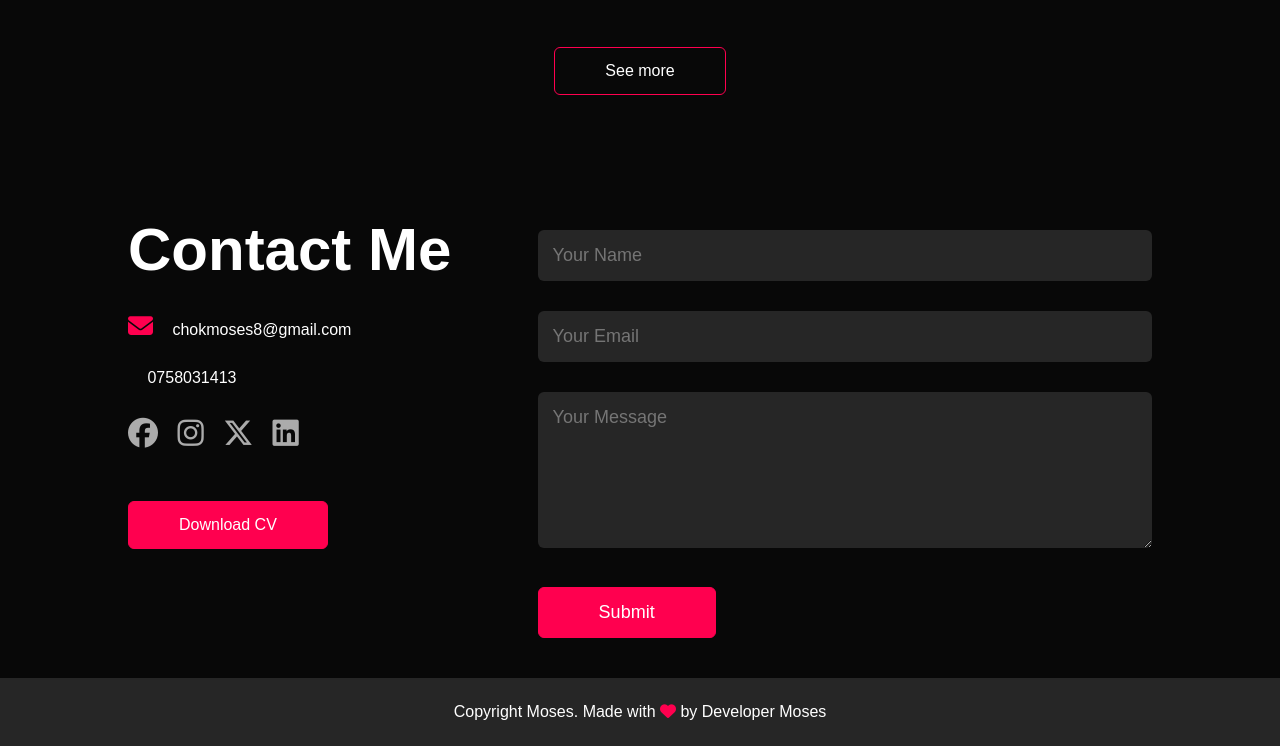
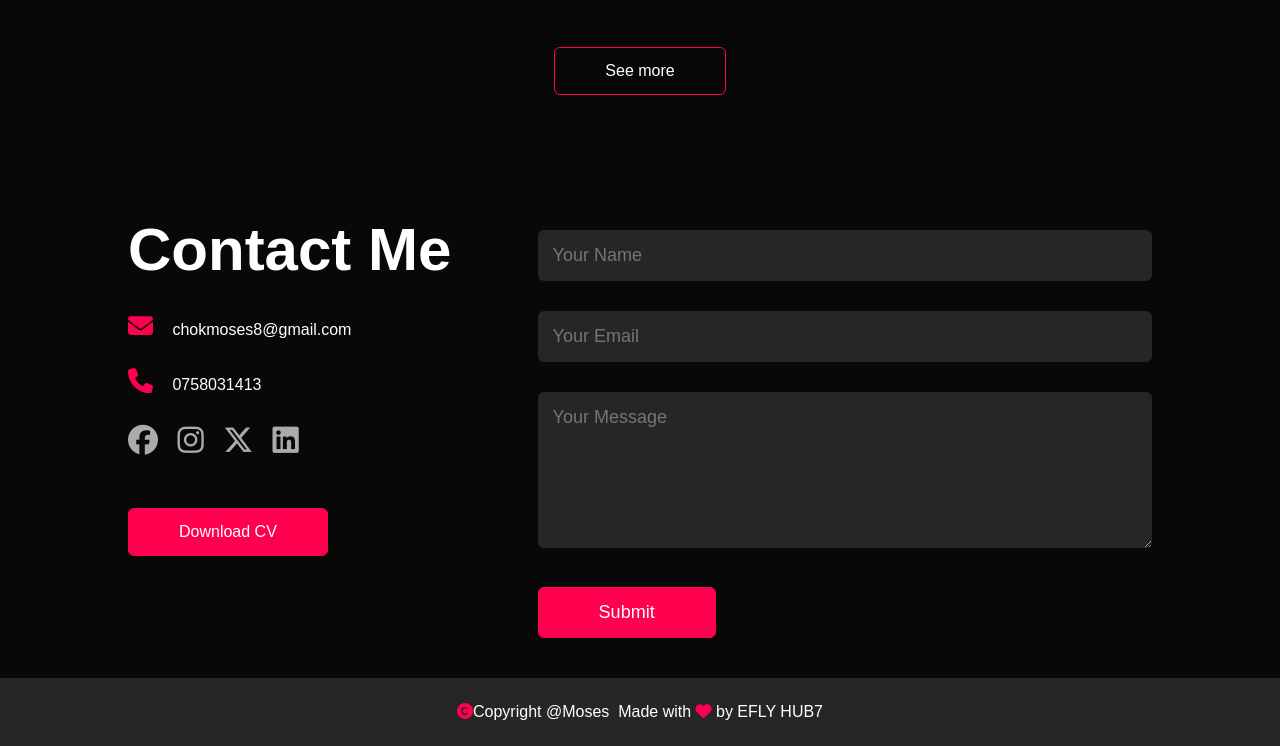
Before and after one commit to MosesAchok/Moses-s-Portfolio, a plain HTML site: page index.html in a window 1280 px wide. Shown: the part 2563-3309 px from the top of the page. Drawn offline with Linux system fonts and the light colour scheme; some icons are missing.

Commit message:
Update index.html

```diff
--- a/index.html
+++ b/index.html
@@ -154,7 +154,7 @@
             <div class="contact-left">
                 <h1 class="sub-title">Contact Me</h1>
                 <p><i class="fa-solid fa-envelope"></i> chokmoses8@gmail.com</p>
-                <p><i class="fa-solid fa-phone-office"></i> 0758031413</p>
+                <p><i class="fa-solid fa-phone"></i> 0758031413</p>
 
                 <div class="social-icons">
                 <a href="#"><i class="fa-brands fa-facebook"></i></a>
@@ -177,7 +177,7 @@
         </div>
     </div>
     <div class="copyright">
-        <p>Copyright Moses. Made with <i class="fa-solid fa-heart"></i> by Developer Moses</p>
+        <p><i class="fa-solid fa-copyright"></i>Copyright @Moses <i class="fa-solid fa-period"></i> Made with <i class="fa-solid fa-heart"></i> by EFLY HUB7</p>
     </div>
 </div>
 
```
